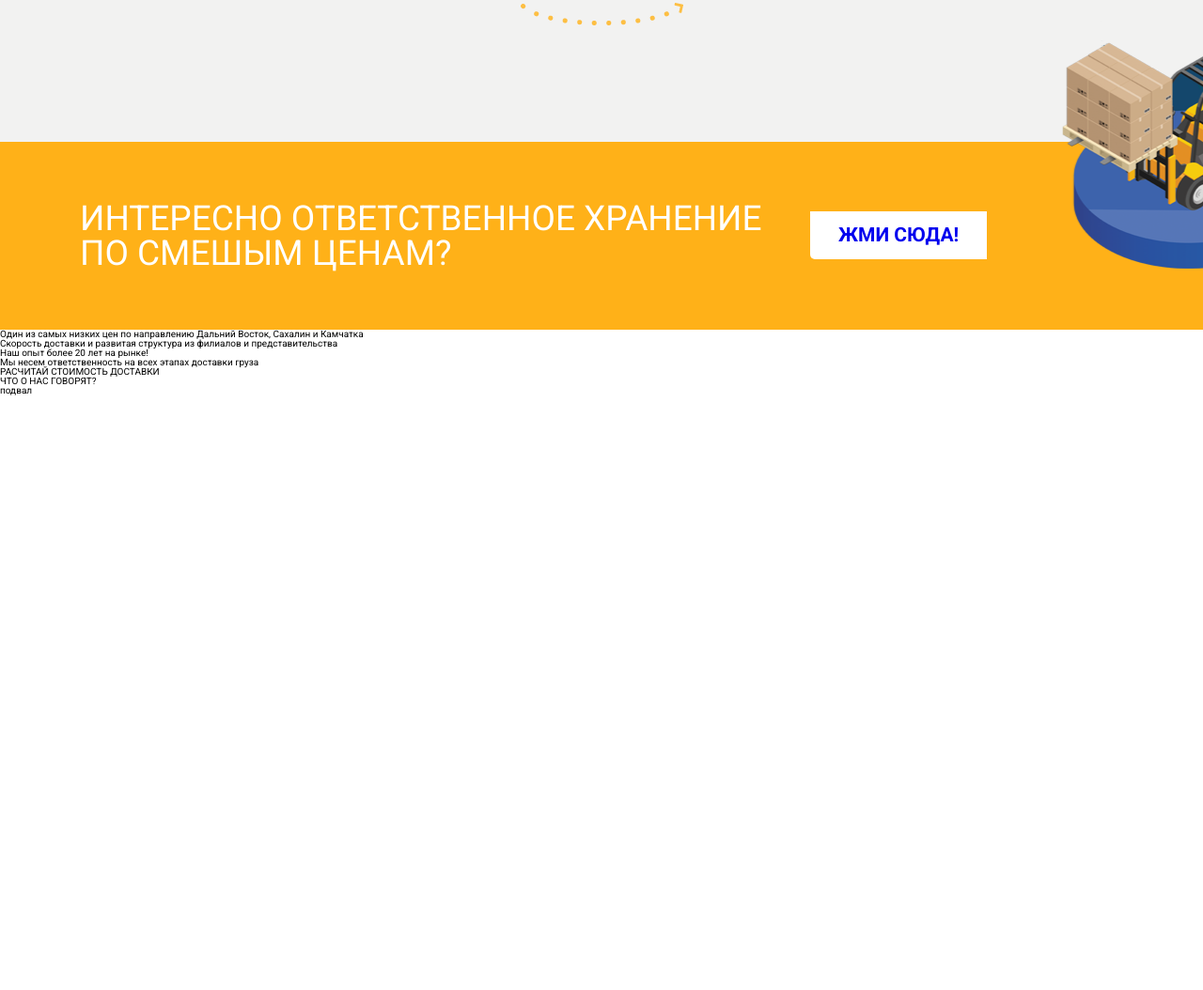
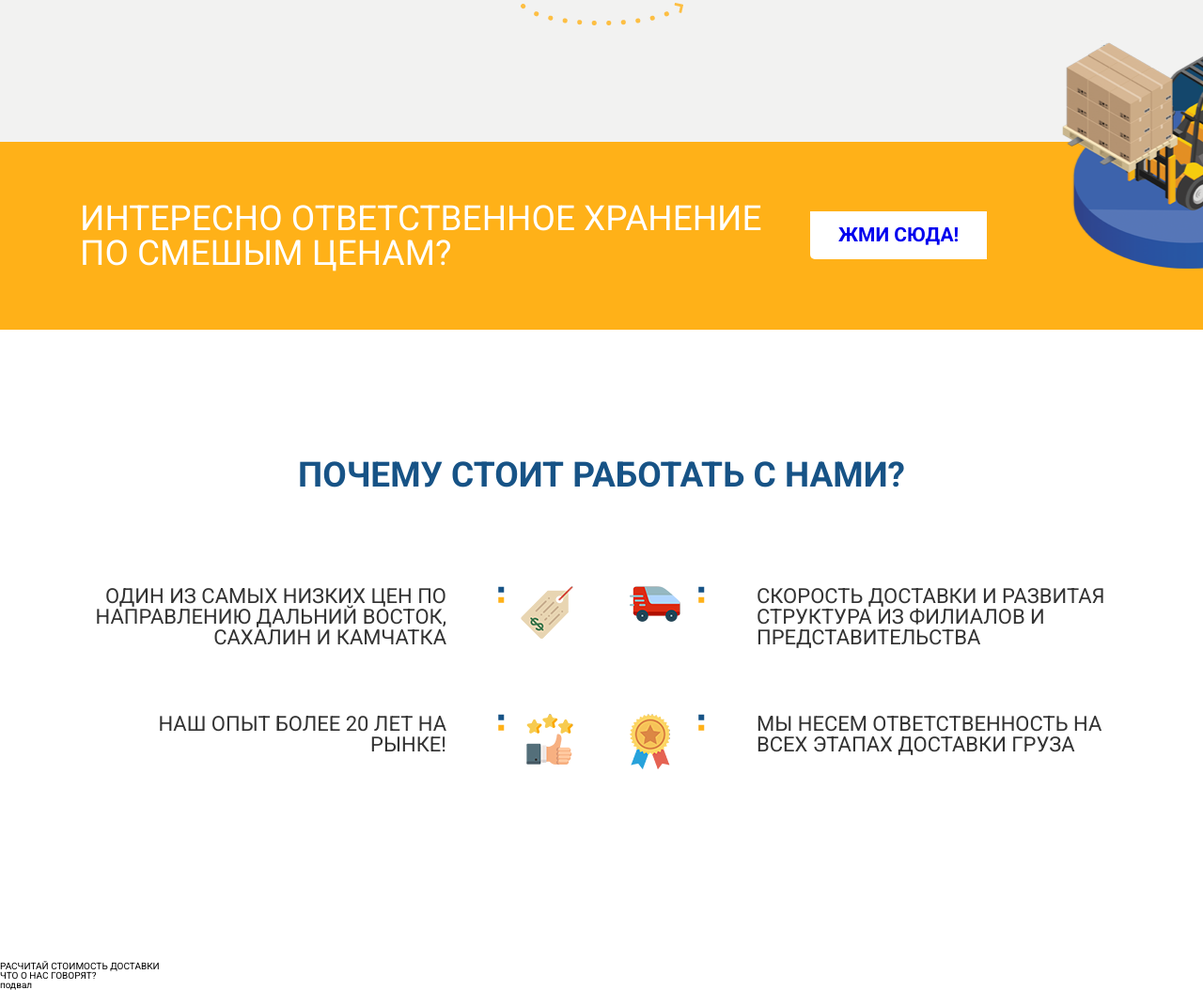
Before and after one commit to dewfors/groupst-2018, a website: page 0001/src/index.html in a window 1280 px wide. Shown: the part 1305-2359 px from the top of the page at 94% size. Before the commit the page ends 1726 px from the top, so only its background shows below. Drawn offline with nearby package versions, Linux system fonts and the light colour scheme.

Commit message:
0013 - сделал блок "ПОЧЕМУ СТОИТ РАБОТАТЬ С НАМИ"

```diff
--- a/0001/src/css/main.css
+++ b/0001/src/css/main.css
@@ -680,3 +680,134 @@ body {
   -webkit-transform: translateX(75%);
   transform: translateX(75%);
 }
+
+.work-with-us-block-inner {
+  padding-top: 136px;
+  padding-bottom: 150px;
+}
+
+.work-with-us-block-inner .title {
+  color: #175386;
+  font-size: 37px;
+  font-weight: 700;
+  text-transform: uppercase;
+  text-align: center;
+}
+
+.work-with-us-block-inner .items {
+  padding-top: 100px;
+}
+
+.work-with-us-block-inner .items__item {
+  display: -webkit-box;
+  display: -ms-flexbox;
+  display: flex;
+  margin-bottom: 70px;
+  position: relative;
+}
+
+.work-with-us-block-inner .items__item-title {
+  width: 70%;
+  color: #333333;
+  font-size: 22px;
+  font-weight: 500;
+  text-transform: uppercase;
+  margin: 0 auto;
+}
+
+.work-with-us-block-inner .items__item .imgs {
+  width: 80px;
+  height: 80px;
+}
+
+.work-with-us-block-inner .item1 .items__item-title {
+  margin-right: 150px;
+  text-align: right;
+}
+
+.work-with-us-block-inner .item1 .imgs {
+  position: absolute;
+  top: 0;
+  right: 30px;
+}
+
+.work-with-us-block-inner .item1 .imgs .items__item-img {
+  position: absolute;
+  top: 0;
+  right: 0;
+}
+
+.work-with-us-block-inner .item1 .imgs .items__item-colon {
+  position: absolute;
+  top: 0;
+  left: 0;
+}
+
+.work-with-us-block-inner .item2 .items__item-title {
+  margin-left: 150px;
+  text-align: left;
+}
+
+.work-with-us-block-inner .item2 .imgs {
+  position: absolute;
+  top: 0;
+  left: 30px;
+}
+
+.work-with-us-block-inner .item2 .imgs .items__item-img {
+  position: absolute;
+  top: 0;
+  left: 0;
+}
+
+.work-with-us-block-inner .item2 .imgs .items__item-colon {
+  position: absolute;
+  top: 0;
+  right: 0;
+}
+
+.work-with-us-block-inner .item3 .items__item-title {
+  margin-right: 150px;
+  text-align: right;
+}
+
+.work-with-us-block-inner .item3 .imgs {
+  position: absolute;
+  top: 0;
+  right: 30px;
+}
+
+.work-with-us-block-inner .item3 .imgs .items__item-img {
+  position: absolute;
+  top: 0;
+  right: 0;
+}
+
+.work-with-us-block-inner .item3 .imgs .items__item-colon {
+  position: absolute;
+  top: 0;
+  left: 0;
+}
+
+.work-with-us-block-inner .item4 .items__item-title {
+  margin-left: 150px;
+  text-align: left;
+}
+
+.work-with-us-block-inner .item4 .imgs {
+  position: absolute;
+  top: 0;
+  left: 30px;
+}
+
+.work-with-us-block-inner .item4 .imgs .items__item-img {
+  position: absolute;
+  top: 0;
+  left: 0;
+}
+
+.work-with-us-block-inner .item4 .imgs .items__item-colon {
+  position: absolute;
+  top: 0;
+  right: 0;
+}
--- a/0001/src/index.html
+++ b/0001/src/index.html
@@ -341,50 +341,101 @@
     <!-- /.safety-block -->
 
     <div class="work-with-us-block">
-        <div class="title">
+        <div class="container">
+            <div class="work-with-us-block-inner">
 
+                <div class="row">
+                    <div class="title col-12">
+                        ПОЧЕМУ СТОИТ РАБОТАТЬ С НАМИ?
                     </div>
                     <!-- /.title -->
+                </div>
+                <!-- /.row -->
                 <div class="items">
-            <div class="items__item">
+
+                    <div class="row">
+                        <div class="items__item item1 col-6">
                             <div class="items__item-title">
                                 Один из самых низких цен
                                 по направлению
                                 Дальний Восток,
                                 Сахалин и Камчатка
                             </div>
-                <div class="items__item-img"></div>
+                            <div class="imgs">
+                                <div class="items__item-colon">
+                                    <img src="img/icons/colon.png" alt="colon">
+                                </div>
+                                <div class="items__item-img">
+                                    <img src="img/icons/price-tag.png" alt="price">
+                                </div>
+                            </div>
                         </div>
                         <!-- /.items__item -->
-            <div class="items__item">
+                        <div class="items__item item2 col-6">
                             <div class="items__item-title">
                                 Скорость доставки и
                                 развитая структура
                                 из филиалов
                                 и представительства
                             </div>
-                <div class="items__item-img"></div>
+
+                            <div class="imgs">
+                                <div class="items__item-colon">
+                                    <img src="img/icons/colon.png" alt="colon">
+                                </div>
+                                <div class="items__item-img">
+                                    <img src="img/icons/automobile.png" alt="automobile">
+                                </div>
+                            </div>
+
                         </div>
                         <!-- /.items__item -->
-            <div class="items__item">
+                        <div class="items__item item3 col-6">
                             <div class="items__item-title">
                                 Наш опыт
                                 более 20 лет на рынке!
                             </div>
-                <div class="items__item-img"></div>
+
+                            <div class="imgs">
+                                <div class="items__item-colon">
+                                    <img src="img/icons/colon.png" alt="colon">
+                                </div>
+                                <div class="items__item-img">
+                                    <img src="img/icons/thumbs-up.png" alt="thumbs-up">
+                                </div>
+                            </div>
+
                         </div>
                         <!-- /.items__item -->
-            <div class="items__item">
+                        <div class="items__item item4 col-6">
                             <div class="items__item-title">
                                 Мы несем ответственность
                                 на всех этапах
                                 доставки груза
                             </div>
-                <div class="items__item-img"></div>
+
+                            <div class="imgs">
+                                <div class="items__item-colon">
+                                    <img src="img/icons/colon.png" alt="colon">
+                                </div>
+                                <div class="items__item-img">
+                                    <img src="img/icons/medal.png" alt="medal">
+                                </div>
+                            </div>
+
                         </div>
                         <!-- /.items__item -->
                     </div>
+                    <!-- /.row -->
+
+
+                </div>
                 <!-- /.items -->
+
+            </div>
+            <!-- /.work-with-us-block-inner -->
+        </div>
+        <!-- /.container -->
     </div>
     <!-- /.work-with-us -->
 
--- /dev/null
+++ b/0001/src/sass/_mainWorkWithUs.sass
@@ -0,0 +1,103 @@
+.work-with-us-block
+  &-inner
+    padding-top: 136px
+    padding-bottom: 150px
+    .title
+      color: #175386
+      font-size: 37px
+      font-weight: 700
+      text-transform: uppercase
+      text-align: center
+    .items
+      padding-top: 100px
+      &__item
+        display: flex
+        margin-bottom: 70px
+        position: relative
+        &-title
+          width: 70%
+          color: #333333
+          font-size: 22px
+          font-weight: 500
+          text-transform: uppercase
+          margin: 0 auto
+        .imgs
+          width: 80px
+          height: 80px
+          //display: flex
+    .item1
+      //justify-content: flex-start
+      .items__item-title
+        margin-right: 150px
+        text-align: right
+      .imgs
+        position: absolute
+        top: 0
+        right: 30px
+        .items__item-img
+          position: absolute
+          top: 0
+          right: 0
+        .items__item-colon
+          position: absolute
+          top: 0
+          left: 0
+    .item2
+      //justify-content: flex-end
+      .items__item-title
+        margin-left: 150px
+        text-align: left
+      .imgs
+        position: absolute
+        top: 0
+        left: 30px
+        .items__item-img
+          position: absolute
+          top: 0
+          left: 0
+        .items__item-colon
+          position: absolute
+          top: 0
+          right: 0
+
+
+
+
+    .item3
+      //justify-content: flex-end
+      .items__item-title
+        margin-right: 150px
+        text-align: right
+      .imgs
+        position: absolute
+        top: 0
+        right: 30px
+        .items__item-img
+          position: absolute
+          top: 0
+          right: 0
+        .items__item-colon
+          position: absolute
+          top: 0
+          left: 0
+
+
+
+
+    .item4
+      //justify-content: flex-start
+      .items__item-title
+        margin-left: 150px
+        text-align: left
+      .imgs
+        position: absolute
+        top: 0
+        left: 30px
+        .items__item-img
+          position: absolute
+          top: 0
+          left: 0
+        .items__item-colon
+          position: absolute
+          top: 0
+          right: 0
--- a/0001/src/sass/style.sass
+++ b/0001/src/sass/style.sass
@@ -11,3 +11,4 @@ body
 @import "slider"
 @import "accept"
 @import "mainSafety"
+@import "mainWorkWithUs"
```
Also changed, not shown: 0001/src/img/icons/automobile.png (added), 0001/src/img/icons/colon.png (added), 0001/src/img/icons/medal.png (added), 0001/src/img/icons/price-tag.png (added), 0001/src/img/icons/thumbs-up.png (added). Lines whose indentation alone changed are shown as unchanged.
